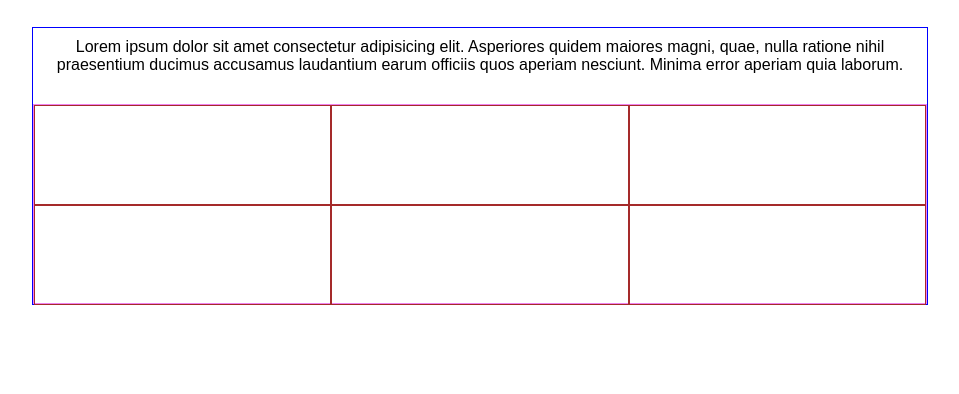
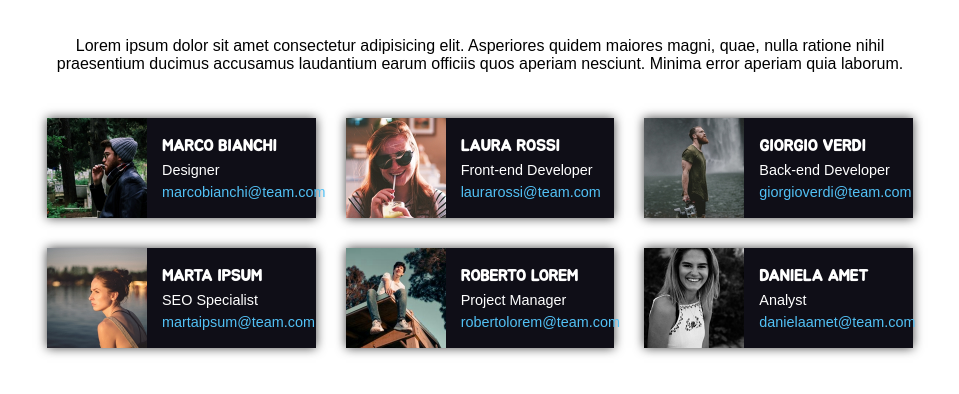
Before and after one commit to Broadcodes/html-css-float-cards, a plain HTML site: page index.html in a window 1280 px wide. Shown: the part 68-462 px from the top of the page, without its empty margins (160-1119 px from the left). Drawn offline with Linux system fonts and the light colour scheme.

Commit message:
Inserimento immagini e dati nei box

```diff
--- a/css/style.css
+++ b/css/style.css
@@ -4,23 +4,23 @@
   padding: 0px;
 }
 
-body{
+body {
   font-family: sans-serif;
 }
 
-.clearfix::after  {
+.clearfix::after {
   content: "";
   display: table;
   clear: both;
 }
 
 /* Header: Creazione titolo superiore */
-  header{
+header {
   width: 100%;
   height: 80px;
 }
 
-  h1{
+h1 {
   text-align: center;
   vertical-align: middle;
   line-height: 100px;
@@ -30,29 +30,55 @@ body{
 }
 
 /* Main: Creazione layout Teams */
-  .areaPrincipale{
+.areaPrincipale {
   width: 70%;
   margin: 15px auto;
-    border: 1px solid blue;
 }
 
-  .areaPrincipale p{
+.areaPrincipale p {
   padding: 10px 0px 30px;
   text-align: center;
 }
 
-  .areaTeam{
+.areaTeam {
   width: 100%;
-    height: 200px;
-    border: 1px solid violet;
 }
 
-  .floatLeft{
+.clearfix>div {
+  width: calc(100% / 3 - 30px);
+  height: 100px;
+  margin: 15px;
+  background-color: #0f0e17;
+  box-shadow: 0px 0px 10px rgb(66, 66, 66);
+}
+
+.floatLeft {
   float: left;
 }
 
-  .clearfix > div{
-    width: calc(100% / 3);
-    height: 100px;
-    border: 1px solid brown;
+.floatLeft img {
+  height: 100%;
+  float: left;
 }
+
+.floatLeft p:nth-child(4) {
+  color: #52c1f5;
+}
+
+.floatLeft h3,
+.floatLeft p {
+  padding: 3px;
+  padding-left: 115px;
+  color: #fff;
+  text-align: left;
+}
+
+.floatLeft h3 {
+  font-family: 'Jua', sans-serif;
+  padding-top: 18px;
+  font-size: 1rem;
+}
+
+.floatLeft p {
+  font-size: 0.9rem;
+}
--- a/index.html
+++ b/index.html
@@ -29,24 +29,42 @@
             <div class="areaTeam">
                 <div class="clearfix">
                     <div class="floatLeft">
-
+                        <img src="img/male1.png" alt="Marco Bianchi">
+                        <h3>MARCO BIANCHI</h3>
+                        <p>Designer</p>
+                        <p>marcobianchi@team.com</p>
                     </div>
                     <div class="floatLeft">
-
+                        <img src="img/female1.png" alt="Laura Rossi">
+                        <h3>LAURA ROSSI</h3>
+                        <p>Front-end Developer</p>
+                        <p>laurarossi@team.com</p>
                     </div>
                     <div class="floatLeft">
-
+                        <img src="img/male2.png" alt="Giorgio Verdi">
+                        <h3>GIORGIO VERDI</h3>
+                        <p>Back-end Developer</p>
+                        <p>giorgioverdi@team.com</p>
                     </div>
                 </div>
                 <div class="clearfix">
                     <div class="floatLeft">
-
+                        <img src="img/female2.png" alt="Marta Ipsum">
+                        <h3>MARTA IPSUM</h3>
+                        <p>SEO Specialist</p>
+                        <p>martaipsum@team.com</p>
                     </div>
                     <div class="floatLeft">
-
+                        <img src="img/male3.png" alt="Roberto Lorem">
+                        <h3>ROBERTO LOREM</h3>
+                        <p>Project Manager</p>
+                        <p>robertolorem@team.com</p>
                     </div>
                     <div class="floatLeft">
-
+                        <img src="img/female3.png" alt="Daniela Amet">
+                        <h3>DANIELA AMET</h3>
+                        <p>Analyst</p>
+                        <p>danielaamet@team.com</p>
                     </div>
                 </div>
 
```
Lines whose indentation alone changed are shown as unchanged.
